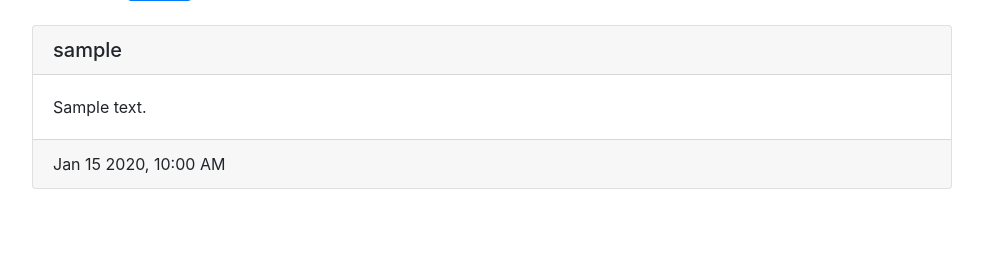
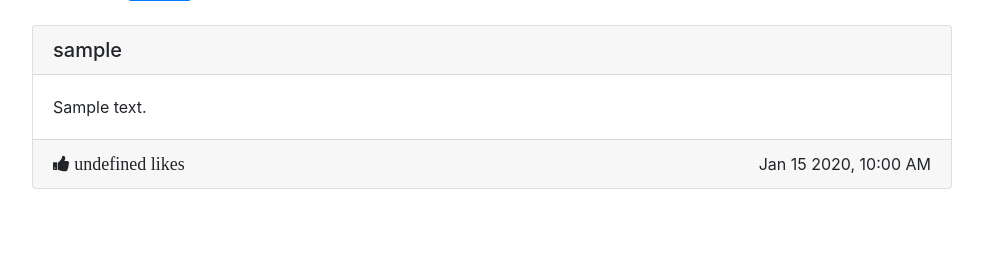
Before and after one commit to dhita-irma/cs50w-network, a Django app: page / in a window 1280 px wide. Shown: the part 285-540 px from the top of the page, without its empty margins (148-1131 px from the left). Run offline with Django 3.2, Linux system fonts and the light colour scheme; a user stored in the database is signed in; tables that the repository leaves empty hold one stand-in row (values such as "Sample post"); some libraries are stand-ins or nearby versions.

Commit message:
Add like button

```diff
--- a/network/static/network/posts.js
+++ b/network/static/network/posts.js
@@ -57,7 +57,14 @@
                     <div class="card-body">
                         <p class="card-text">${posts[i].content}</p>
                     </div>
-                    <div class="card-footer">${posts[i].timestamp}</div>
+                    <div class="card-footer">
+                        <div class="row">
+                            <div class="col-6">
+                                <i class="fa fa-thumbs-up" onclick="change_button(this)"> ${posts[i].likes} likes</i>
+                            </div>
+                            <div class="col-6 text-right">${posts[i].timestamp}</div>
+                        </div>
+                    </div>
                 </div>
                 `
 
@@ -122,3 +129,7 @@
         }); // then
 
 } // func profile
+
+function change_button(x) {
+    x.classList.toggle("fa-thumbs-down");
+}
--- a/network/static/network/styles.css
+++ b/network/static/network/styles.css
@@ -1,3 +1,7 @@
 .post-nav, .post-creator {
     cursor: pointer;
 }
+
+.fa {
+    font-size: 18px;
+}
--- a/network/templates/network/layout.html
+++ b/network/templates/network/layout.html
@@ -5,6 +5,7 @@
     <head>
         <title>{% block title %}Social Network{% endblock %}</title>
         <link rel="stylesheet" href="https://stackpath.bootstrapcdn.com/bootstrap/4.4.1/css/bootstrap.min.css" integrity="sha384-Vkoo8x4CGsO3+Hhxv8T/Q5PaXtkKtu6ug5TOeNV6gBiFeWPGFN9MuhOf23Q9Ifjh" crossorigin="anonymous">
+        <link rel="stylesheet" href="https://cdnjs.cloudflare.com/ajax/libs/font-awesome/4.7.0/css/font-awesome.min.css">
         <link href="{% static 'network/styles.css' %}" rel="stylesheet">
 
         <!-- JS -->
```
